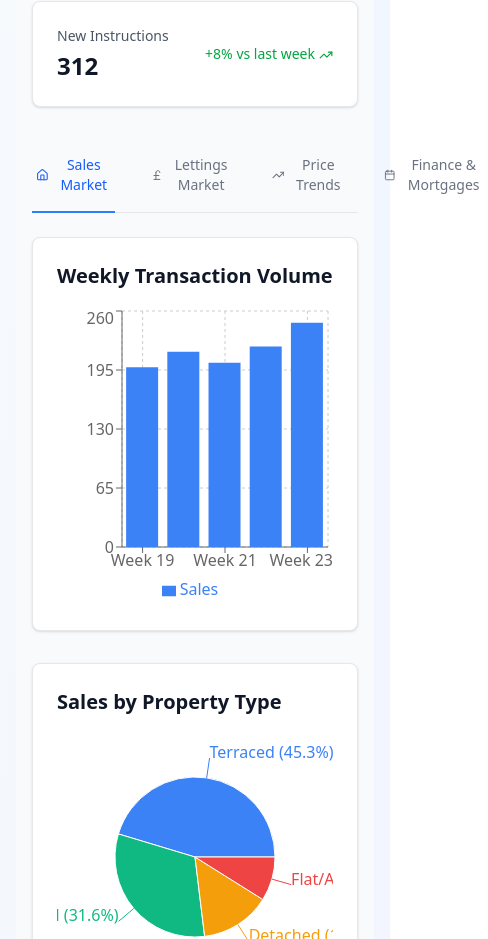
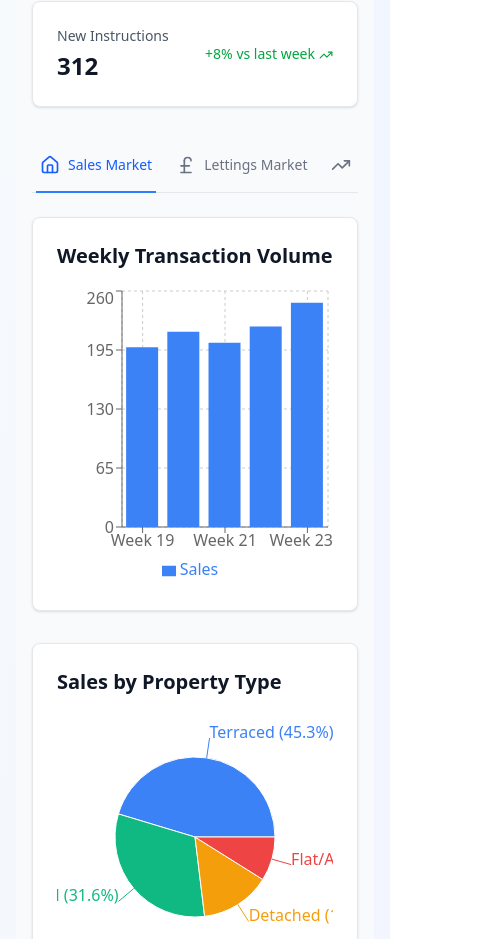
Before and after one commit to zenifieduk/alan-batt, a Next.js app: page /markets in a window 390 px wide. Shown: the part 1104-2043 px from the top of the page, 488 px wide, since content can reach past the window. Built offline with nearby package versions, Linux system fonts and the light colour scheme.

Commit message:
fix: Make market report tabs horizontally scrollable on mobile to prevent layout breakage

```diff
--- a/src/app/globals.css
+++ b/src/app/globals.css
@@ -87,3 +87,14 @@ body {
     @apply bg-background text-foreground;
   }
 }
+
+@layer utilities {
+  .scrollbar-hide {
+    -ms-overflow-style: none; /* IE and Edge */
+    scrollbar-width: none; /* Firefox */
+  }
+
+  .scrollbar-hide::-webkit-scrollbar {
+    display: none; /* Chrome, Safari and Opera */
+  }
+}
--- a/src/app/markets/page.tsx
+++ b/src/app/markets/page.tsx
@@ -271,7 +271,7 @@ const HousingMarketReport = () => {
         {/* Navigation Tabs */}
         <div className="mb-6">
           <div className="border-b border-gray-200">
-            <nav className="-mb-px flex space-x-8">
+            <nav className="-mb-px flex space-x-4 sm:space-x-8 overflow-x-auto scrollbar-hide px-1">
               {[
                 { id: 'sales', label: 'Sales Market', icon: Home },
                 { id: 'lettings', label: 'Lettings Market', icon: PoundSterling },
@@ -283,13 +283,13 @@ const HousingMarketReport = () => {
                   <button
                     key={tab.id}
                     onClick={() => setActiveTab(tab.id)}
-                    className={`group inline-flex items-center py-4 px-1 border-b-2 font-medium text-sm ${
+                    className={`group inline-flex items-center py-4 px-1 border-b-2 font-medium text-sm whitespace-nowrap ${
                       activeTab === tab.id
                         ? 'border-blue-500 text-blue-600'
                         : 'border-transparent text-gray-500 hover:text-gray-700 hover:border-gray-300'
                     }`}
                   >
-                    <Icon className="mr-2 h-5 w-5" />
+                    <Icon className="mr-2 h-5 w-5 flex-shrink-0" />
                     {tab.label}
                   </button>
                 );
```
